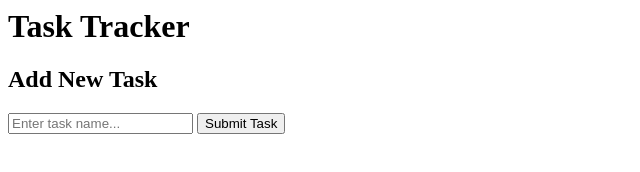
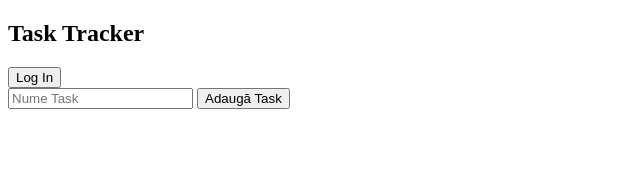
Before and after one commit to alexamuraru/qualiadept-task-tracker, a plain HTML site: page index.html in a window 1280 px wide. Shown: the whole page, without its empty margins (0-640 px from the left). Drawn offline with Linux system fonts and the light colour scheme.

Commit message:
feat(session-0): update index.html for Sesiunea 0: Pregătire & Practică Platformă (Sandbox) (Verified 100% by QualiAdept)

```diff
--- a/index.html
+++ b/index.html
@@ -1,9 +1,26 @@
-<main>
-  <h1>Task Tracker</h1>
-  <div id="add-task-section">
-    <h2>Add New Task</h2>
-    <input type="text" id="task-title" placeholder="Enter task name..." />
-    <button type="button" data-testid="submit-btn">Submit Task</button>
-  </div>
-  <div id="practice-section">
-</main>
+<!DOCTYPE html>
+<html lang="ro">
+<head>
+  <meta charset="UTF-8">
+  <title>Task Tracker</title>
+</head>
+<body>
+  <header>
+    <!-- Cerința: Creează bara de navigație cu tag-uri semantice și test-id -->
+    <nav>
+      <h1>Task Tracker</h1>
+      <button data-testid="btn-login">Log In</button>
+    </nav>
+  </header>
+
+  <main>
+    <section id="add-task-section">
+      <!-- Cerința: Adaugă formularul de adăugare task -->
+      <form>
+        <input type="text" id="task-input" placeholder="Nume Task">
+        <button type="submit" data-testid="submit-btn">Adaugă Task</button>
+      </form>
+    </section>
+  </main>
+</body>
+</html>
```
